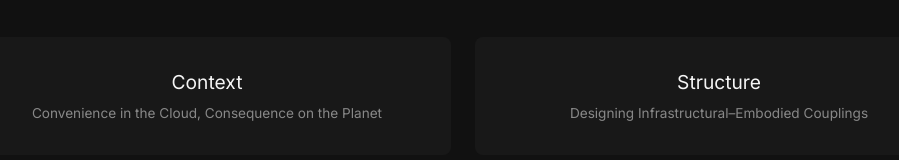
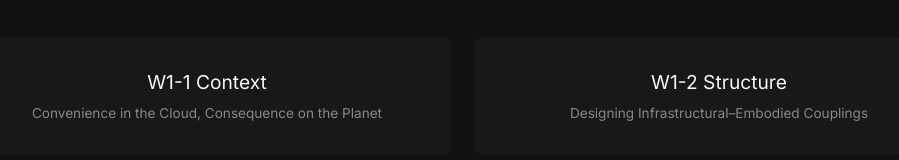
Before and after one commit to aaaven/IND209, a plain HTML site: page slides/index.html in a window 1280 px wide. Shown: the part 332-492 px from the top of the page, without its empty margins (177-1076 px from the left). Drawn offline with Linux system fonts and the light colour scheme.

Commit message:
Update index.html

```diff
--- a/slides/index.html
+++ b/slides/index.html
@@ -18,12 +18,12 @@
     <div class="grid">
 
       <a class="card" href="../Intro/">
-        <span class="title">Context</span>
+        <span class="title">W1-1 Context</span>
         <span class="desc">Convenience in the Cloud, Consequence on the Planet</span>
       </a>
 
       <a class="card" href="../designing_couplings/">
-        <span class="title">Structure</span>
+        <span class="title">W1-2 Structure</span>
         <span class="desc">Designing Infrastructural–Embodied Couplings</span>
       </a>
 
```
